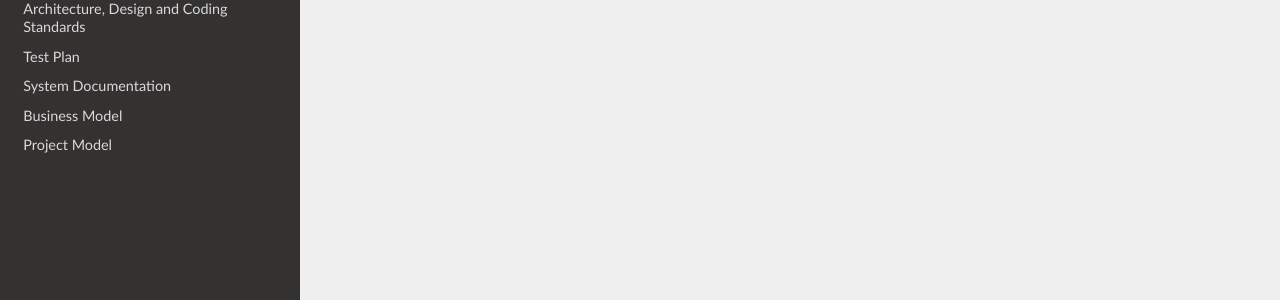
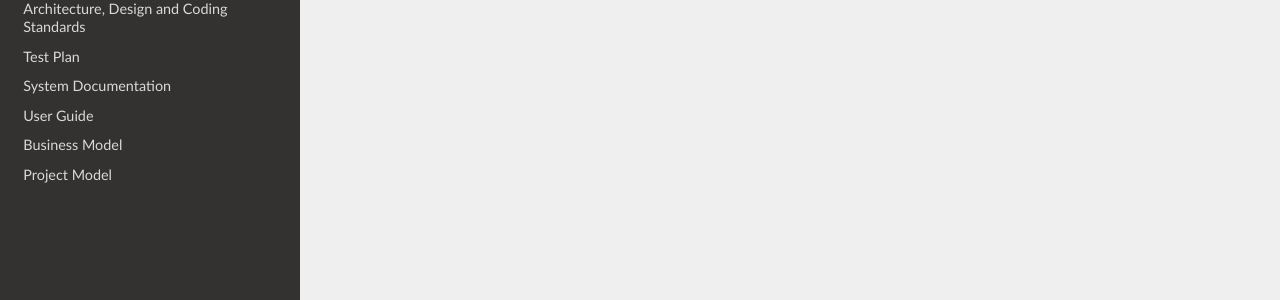
Before and after one commit to adrianvidrascu/anno2020_5di_team3, an MkDocs documentation site: the page built from docs/index.md, in a window 1280 px wide. Shown: the part 318-618 px from the top of the page. Built offline with MkDocs 1.6.1, drawn with Linux system fonts in a browser that asks for light colours; nearby versions of some CDN libraries.

Commit message:
Update mkdocs.yml

```diff
--- a/mkdocs.yml
+++ b/mkdocs.yml
@@ -10,6 +10,7 @@ nav:
     - 'Architecture, Design and Coding Standards': 'Architecture_Design_and_Coding_Standards.md'
     - 'Test Plan': 'Test_Plan.md'
     - 'System Documentation': 'System_Documentation.md'
+    - 'User Guide': 'User_Guide.md'
     - 'Business Model': 'business_model.pdf'
     - 'Project Model': 'Project_Mode.pdf'
 
```
